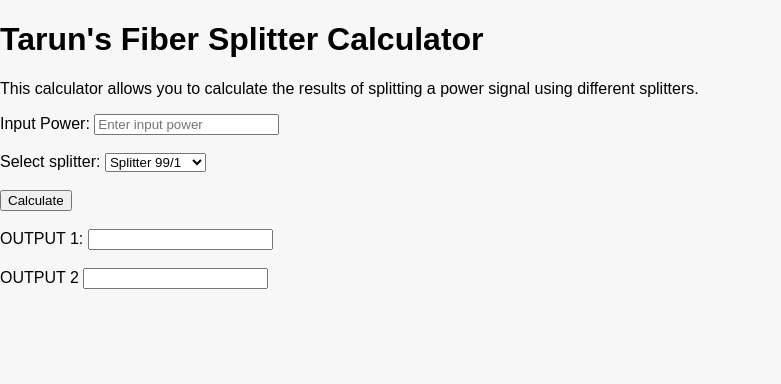
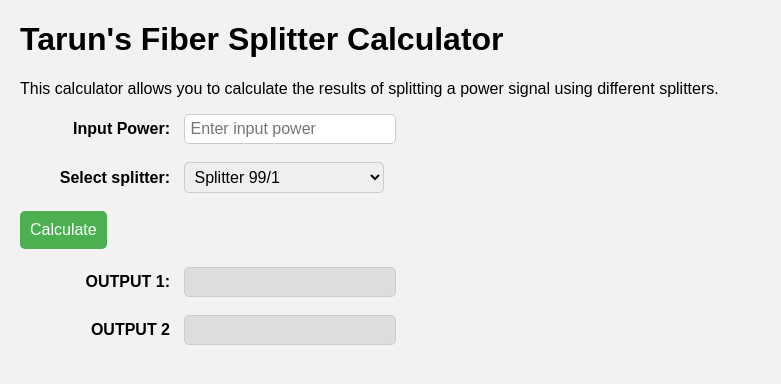
Before and after one commit to tarunmodi87/Jsp, a PHP site: page /FiberLossCalc.html in a window 1280 px wide. Shown: the top 384 px of the page, without its empty margins (0-781 px from the left). Run offline with PHP 8.4, Linux system fonts and the light colour scheme.

Commit message:
Update style.css

```diff
--- a/style.css
+++ b/style.css
@@ -1,9 +1,63 @@
-/* Set background color for the whole page */
 body {
-  background-color: #f7f7f7;
+			font-family: Arial, sans-serif;
+			margin: 20px;
+			padding: 0;
+			background-color: #f2f2f2;
+		}
+		label {
+			font-weight: bold;
+		}
+		select, input[type="number"] {
+			padding: 5px;
+			border: 1px solid #ccc;
+			border-radius: 5px;
+			font-size: 16px;
+			margin-bottom: 10px;
+		}
+		button {
+			padding: 10px;
+			background-color: #4CAF50;
+			color: #fff;
+			border: none;
+			border-radius: 5px;
+			font-size: 16px;
+			cursor: pointer;
+			margin-left:25px;
+		}
+		button:hover {
+			background-color: #3e8e41;
+		}
+		input[readonly] {
+			background-color: #ddd;
+		}
+
+		@media (min-width: 768px) {
+		/* Desktop Layout */
+		label {
+		display: inline-block;
+		width: 150px;
+		text-align: right;
+		margin-right: 10px;
+		}
+		select, input[type="number"] {
+		width: 200px;
+		margin-bottom: 0;
+		}
+		button {
+		width: auto;
+		margin-left:0;
+		}
+		.container {
+		display: flex;
+		align-items: center;
+		}
+		.container > div {
+		margin-right: 20px;
+		}
+   background-color: #f7f7f7;
   font-family: Arial, sans-serif;
   margin: 0;
-}
+	}
 
 /* Style the header */
 header {
```
